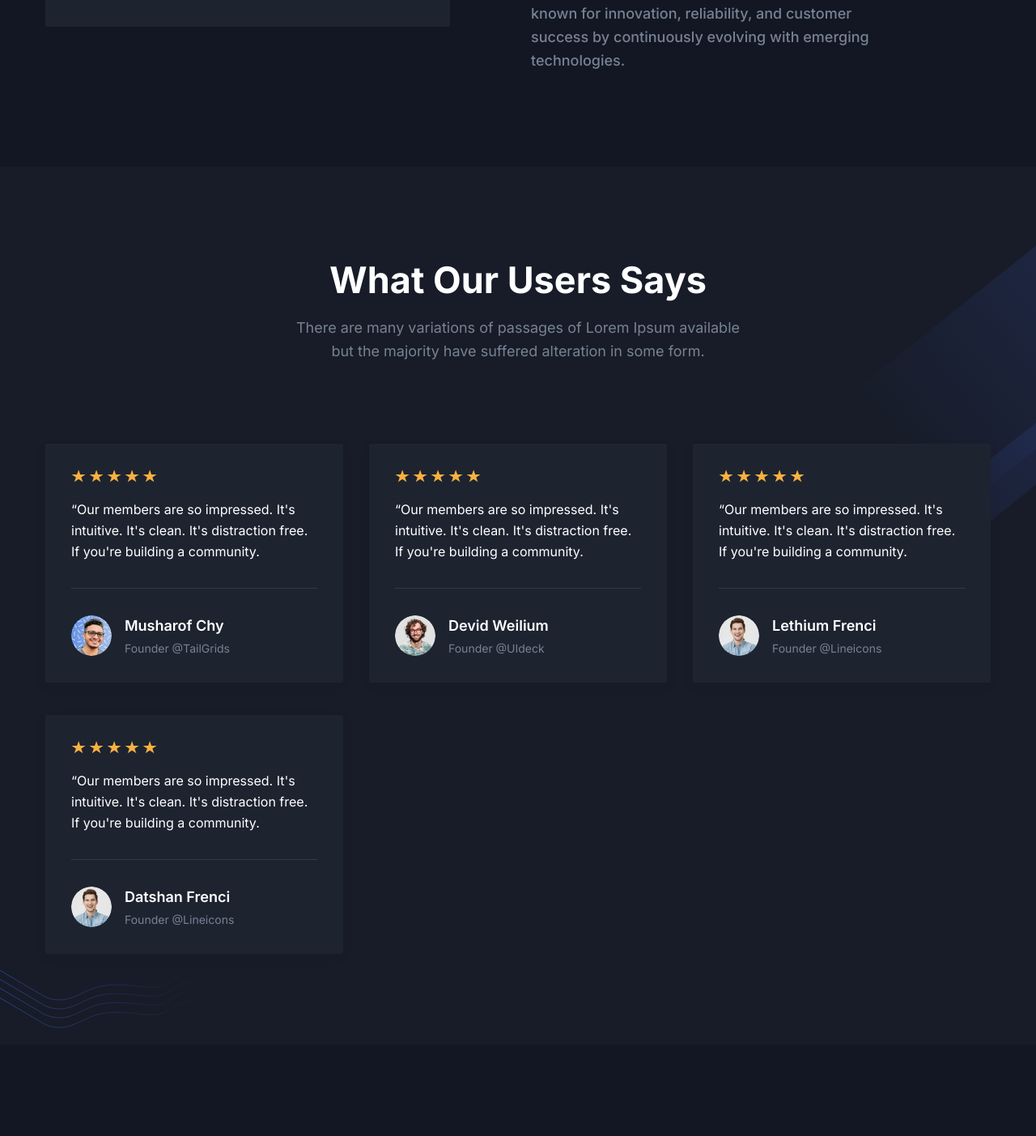
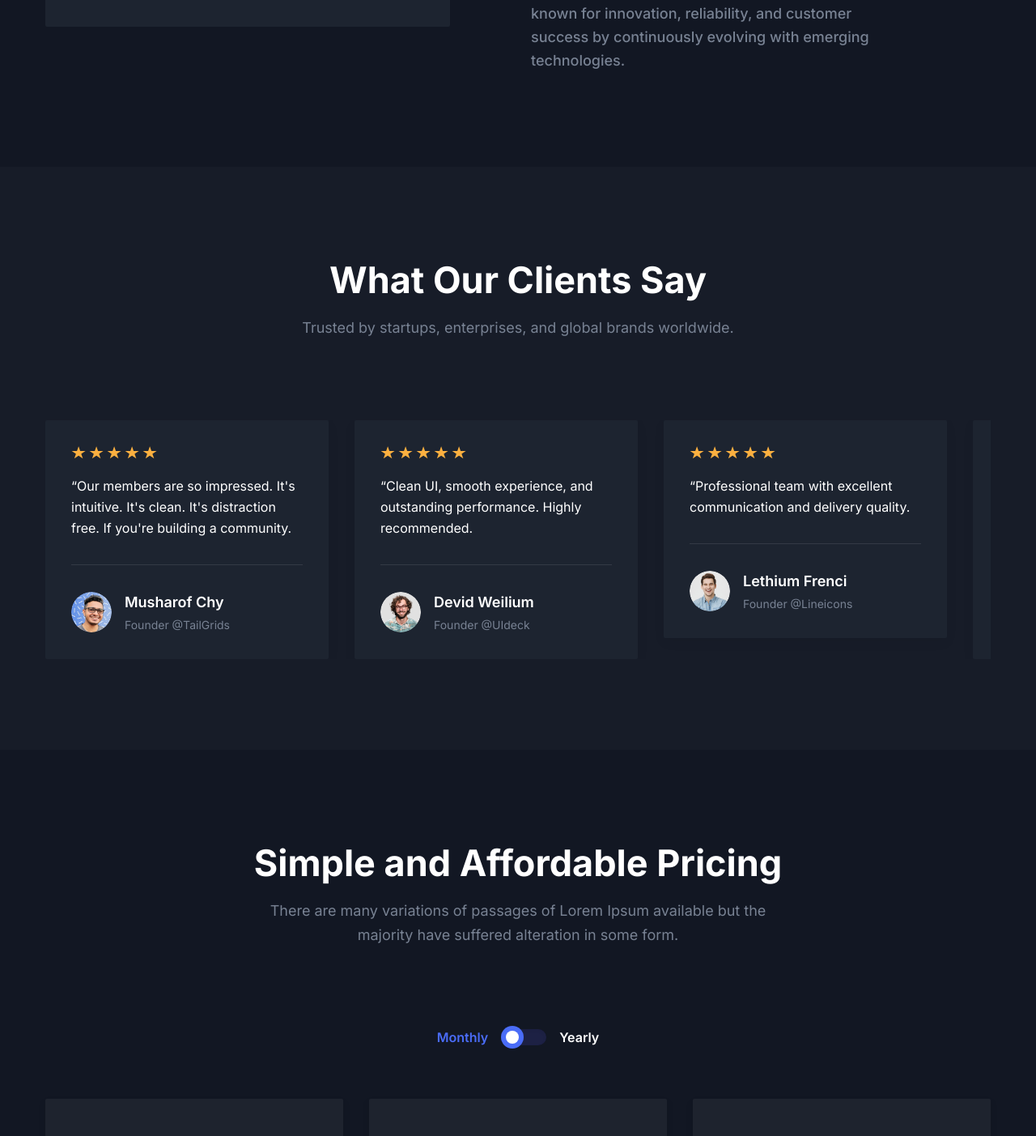
Before and after one commit to SonexWebinfo/sonex, a Next.js app: page / in a window 1280 px wide. Shown: the part 4144-5547 px from the top of the page at 81% size. Built offline with nearby package versions, Linux system fonts and the light colour scheme.

Commit message:
change testimonia

```diff
--- a/src/components/Testimonials/index.tsx
+++ b/src/components/Testimonials/index.tsx
@@ -1,3 +1,5 @@
+"use client";
+
 import { Testimonial } from "@/types/testimonial";
 import SectionTitle from "../Common/SectionTitle";
 import SingleTestimonial from "./SingleTestimonial";
@@ -17,7 +19,7 @@ const testimonialData: Testimonial[] = [
     name: "Devid Weilium",
     designation: "Founder @UIdeck",
     content:
-      "Our members are so impressed. It's intuitive. It's clean. It's distraction free. If you're building a community.",
+      "Clean UI, smooth experience, and outstanding performance. Highly recommended.",
     image: "/images/testimonials/auth-02.png",
     star: 5,
   },
@@ -26,16 +28,16 @@ const testimonialData: Testimonial[] = [
     name: "Lethium Frenci",
     designation: "Founder @Lineicons",
     content:
-      "Our members are so impressed. It's intuitive. It's clean. It's distraction free. If you're building a community.",
+      "Professional team with excellent communication and delivery quality.",
     image: "/images/testimonials/auth-03.png",
     star: 5,
   },
   {
     id: 4,
-    name: "Datshan Frenci",
-    designation: "Founder @Lineicons",
+    name: "Darshan Patel",
+    designation: "CEO @Sonex Infotech",
     content:
-      "Our members are so impressed. It's intuitive. It's clean. It's distraction free. If you're building a community.",
+      "A perfect blend of technology, design, and performance-driven solutions.",
     image: "/images/testimonials/auth-03.png",
     star: 5,
   },
@@ -43,147 +45,29 @@ const testimonialData: Testimonial[] = [
 
 const Testimonials = () => {
   return (
-    <section className="dark:bg-bg-color-dark bg-gray-light relative z-10 py-16 md:py-20 lg:py-28">
+    <section className="relative z-10 bg-gray-light py-16 dark:bg-bg-color-dark md:py-20 lg:py-28">
       <div className="container">
         <SectionTitle
-          title="What Our Users Says"
-          paragraph="There are many variations of passages of Lorem Ipsum available but the majority have suffered alteration in some form."
+          title="What Our Clients Say"
+          paragraph="Trusted by startups, enterprises, and global brands worldwide."
           center
         />
 
-        <div className="grid grid-cols-1 gap-x-8 gap-y-10 md:grid-cols-2 lg:grid-cols-3">
-          {testimonialData.map((testimonial) => (
-            <SingleTestimonial key={testimonial.id} testimonial={testimonial} />
-          ))}
+        {/* Slider */}
+        <div className="group relative overflow-hidden">
+          <div className="flex w-max animate-scrollLTR gap-8 group-hover:[animation-play-state:paused]">
+            {[...testimonialData, ...testimonialData].map(
+              (testimonial, index) => (
+                <div
+                  key={index}
+                  className="w-[350px] flex-shrink-0 transition duration-300 hover:scale-105"
+                >
+                  <SingleTestimonial testimonial={testimonial} />
+                </div>
+              )
+            )}
+          </div>
         </div>
-      </div>
-      <div className="absolute right-0 top-5 z-[-1]">
-        <svg
-          width="238"
-          height="531"
-          viewBox="0 0 238 531"
-          fill="none"
-          xmlns="http://www.w3.org/2000/svg"
-        >
-          <rect
-            opacity="0.3"
-            x="422.819"
-            y="-70.8145"
-            width="196"
-            height="541.607"
-            rx="2"
-            transform="rotate(51.2997 422.819 -70.8145)"
-            fill="url(#paint0_linear_83:2)"
-          />
-          <rect
-            opacity="0.3"
-            x="426.568"
-            y="144.886"
-            width="59.7544"
-            height="541.607"
-            rx="2"
-            transform="rotate(51.2997 426.568 144.886)"
-            fill="url(#paint1_linear_83:2)"
-          />
-          <defs>
-            <linearGradient
-              id="paint0_linear_83:2"
-              x1="517.152"
-              y1="-251.373"
-              x2="517.152"
-              y2="459.865"
-              gradientUnits="userSpaceOnUse"
-            >
-              <stop stopColor="#4A6CF7" />
-              <stop offset="1" stopColor="#4A6CF7" stopOpacity="0" />
-            </linearGradient>
-            <linearGradient
-              id="paint1_linear_83:2"
-              x1="455.327"
-              y1="-35.673"
-              x2="455.327"
-              y2="675.565"
-              gradientUnits="userSpaceOnUse"
-            >
-              <stop stopColor="#4A6CF7" />
-              <stop offset="1" stopColor="#4A6CF7" stopOpacity="0" />
-            </linearGradient>
-          </defs>
-        </svg>
-      </div>
-      <div className="absolute bottom-5 left-0 z-[-1]">
-        <svg
-          width="279"
-          height="106"
-          viewBox="0 0 279 106"
-          fill="none"
-          xmlns="http://www.w3.org/2000/svg"
-        >
-          <g opacity="0.5">
-            <path
-              d="M-57 12L50.0728 74.8548C55.5501 79.0219 70.8513 85.7589 88.2373 79.3692C109.97 71.3821 116.861 60.9642 156.615 63.7423C178.778 65.291 195.31 69.2985 205.911 62.3533C216.513 55.408 224.994 47.7682 243.016 49.1572C255.835 50.1453 265.278 50.8936 278 45.3373"
-              stroke="url(#paint0_linear_72:302)"
-            />
-            <path
-              d="M-57 1L50.0728 63.8548C55.5501 68.0219 70.8513 74.7589 88.2373 68.3692C109.97 60.3821 116.861 49.9642 156.615 52.7423C178.778 54.291 195.31 58.2985 205.911 51.3533C216.513 44.408 224.994 36.7682 243.016 38.1572C255.835 39.1453 265.278 39.8936 278 34.3373"
-              stroke="url(#paint1_linear_72:302)"
-            />
-            <path
-              d="M-57 23L50.0728 85.8548C55.5501 90.0219 70.8513 96.7589 88.2373 90.3692C109.97 82.3821 116.861 71.9642 156.615 74.7423C178.778 76.291 195.31 80.2985 205.911 73.3533C216.513 66.408 224.994 58.7682 243.016 60.1572C255.835 61.1453 265.278 61.8936 278 56.3373"
-              stroke="url(#paint2_linear_72:302)"
-            />
-            <path
-              d="M-57 35L50.0728 97.8548C55.5501 102.022 70.8513 108.759 88.2373 102.369C109.97 94.3821 116.861 83.9642 156.615 86.7423C178.778 88.291 195.31 92.2985 205.911 85.3533C216.513 78.408 224.994 70.7682 243.016 72.1572C255.835 73.1453 265.278 73.8936 278 68.3373"
-              stroke="url(#paint3_linear_72:302)"
-            />
-          </g>
-          <defs>
-            <linearGradient
-              id="paint0_linear_72:302"
-              x1="256.267"
-              y1="53.6717"
-              x2="-40.8688"
-              y2="8.15715"
-              gradientUnits="userSpaceOnUse"
-            >
-              <stop stopColor="#4A6CF7" stopOpacity="0" />
-              <stop offset="1" stopColor="#4A6CF7" />
-            </linearGradient>
-            <linearGradient
-              id="paint1_linear_72:302"
-              x1="256.267"
-              y1="42.6717"
-              x2="-40.8688"
-              y2="-2.84285"
-              gradientUnits="userSpaceOnUse"
-            >
-              <stop stopColor="#4A6CF7" stopOpacity="0" />
-              <stop offset="1" stopColor="#4A6CF7" />
-            </linearGradient>
-            <linearGradient
-              id="paint2_linear_72:302"
-              x1="256.267"
-              y1="64.6717"
-              x2="-40.8688"
-              y2="19.1572"
-              gradientUnits="userSpaceOnUse"
-            >
-              <stop stopColor="#4A6CF7" stopOpacity="0" />
-              <stop offset="1" stopColor="#4A6CF7" />
-            </linearGradient>
-            <linearGradient
-              id="paint3_linear_72:302"
-              x1="256.267"
-              y1="76.6717"
-              x2="-40.8688"
-              y2="31.1572"
-              gradientUnits="userSpaceOnUse"
-            >
-              <stop stopColor="#4A6CF7" stopOpacity="0" />
-              <stop offset="1" stopColor="#4A6CF7" />
-            </linearGradient>
-          </defs>
-        </svg>
       </div>
     </section>
   );
--- a/tailwind.config.js
+++ b/tailwind.config.js
@@ -10,20 +10,33 @@ module.exports = {
                Animations
             ========================= */
             animation: {
-                scroll: "scroll 30s linear infinite",
+                // Right → Left (logos, etc.)
+                scrollRTL: "scrollRTL 35s linear infinite",
+
+                // Left → Right (testimonials)
+                scrollLTR: "scrollLTR 40s linear infinite",
+
+                // Floating blobs
                 blob: "blob 30s infinite",
-                scroll: "scroll 35s linear infinite", // increase seconds = slower
             },
 
             /* =========================
                Keyframes
             ========================= */
             keyframes: {
-                scroll: {
+                // Right → Left
+                scrollRTL: {
                     "0%": { transform: "translateX(0)" },
                     "100%": { transform: "translateX(-50%)" },
                 },
 
+                // Left → Right
+                scrollLTR: {
+                    "0%": { transform: "translateX(-50%)" },
+                    "100%": { transform: "translateX(0)" },
+                },
+
+                // Gradient blobs
                 blob: {
                     "0%": {
                         transform: "translate(0px, 0px) scale(1)",
```
